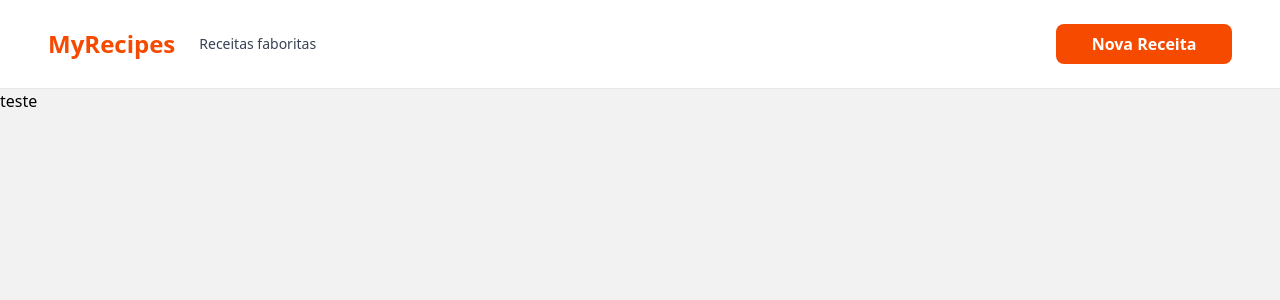
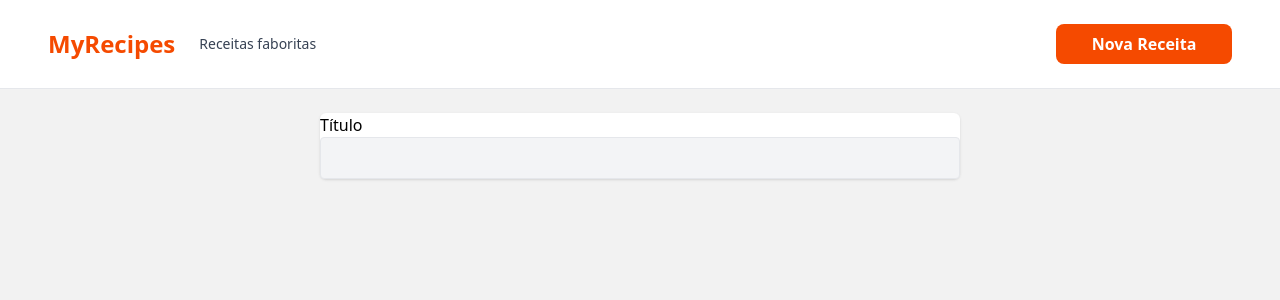
Before and after one commit to Ramonprog/my-recipes, a React (Vite) app: page / in a window 1280 px wide. Both pictures are taken after a click on the button "Nova Receita". Shown: the top 300 px of the page. Built offline with nearby package versions, Linux system fonts and the light colour scheme.

Commit message:
feat: add form fields for new recipes and integrate zod validation

```diff
--- a/package.json
+++ b/package.json
@@ -10,6 +10,7 @@
     "preview": "vite preview"
   },
   "dependencies": {
+    "@hookform/resolvers": "^5.2.2",
     "@reduxjs/toolkit": "^2.9.2",
     "@tailwindcss/vite": "^4.1.16",
     "react": "^19.1.1",
--- a/src/@types/schemas/recipes.schema.ts
+++ b/src/@types/schemas/recipes.schema.ts
@@ -6,3 +6,5 @@ export const recipeSchema = z.object({
 	cookingTimeInMinuts: z.string(),
 	image: z.string(),
 });
+
+export type RecipeFormData = z.infer<typeof recipeSchema>
--- /dev/null
+++ b/src/pages/new-recipes/components/recipes-form-fields.tsx
@@ -0,0 +1,19 @@
+export function RecipesFormFields() {
+	const fields = [{ name: "title", label: "Título" }];
+	return (
+		<div className="flex flex-col">
+			{fields.map((f) => {
+				return (
+					<div className="" key={f.name}>
+						<label htmlFor="title">Título</label>
+						<input
+							type="text"
+							name="title"
+							className="w-full border border-gray-200 rounded-sm py-2 bg-gray-100 outline-none"
+						/>
+					</div>
+				);
+			})}
+		</div>
+	);
+}
--- a/src/pages/new-recipes/index.tsx
+++ b/src/pages/new-recipes/index.tsx
@@ -1,3 +1,27 @@
+import {
+	recipeSchema,
+	type RecipeFormData,
+} from "@/@types/schemas/recipes.schema";
+import { zodResolver } from "@hookform/resolvers/zod";
+import { useForm, FormProvider } from "react-hook-form";
+import { RecipesFormFields } from "./components/recipes-form-fields";
+
 export function NewRecipesPage() {
-	return <span className="">teste</span>;
+	const methods = useForm<RecipeFormData>({
+		resolver: zodResolver(recipeSchema),
+		defaultValues: {
+			title: "",
+			description: "",
+			cookingTimeInMinuts: "",
+			image: "",
+		},
+	});
+
+	return (
+		<FormProvider {...methods}>
+			<form className="bg-white max-w-1/2 mx-auto h-auto rounded-md shadow-sm mt-6">
+				<RecipesFormFields />
+			</form>
+		</FormProvider>
+	);
 }
```
Also changed, not shown: 1 other file (tests, documents, lock files or other folders).
